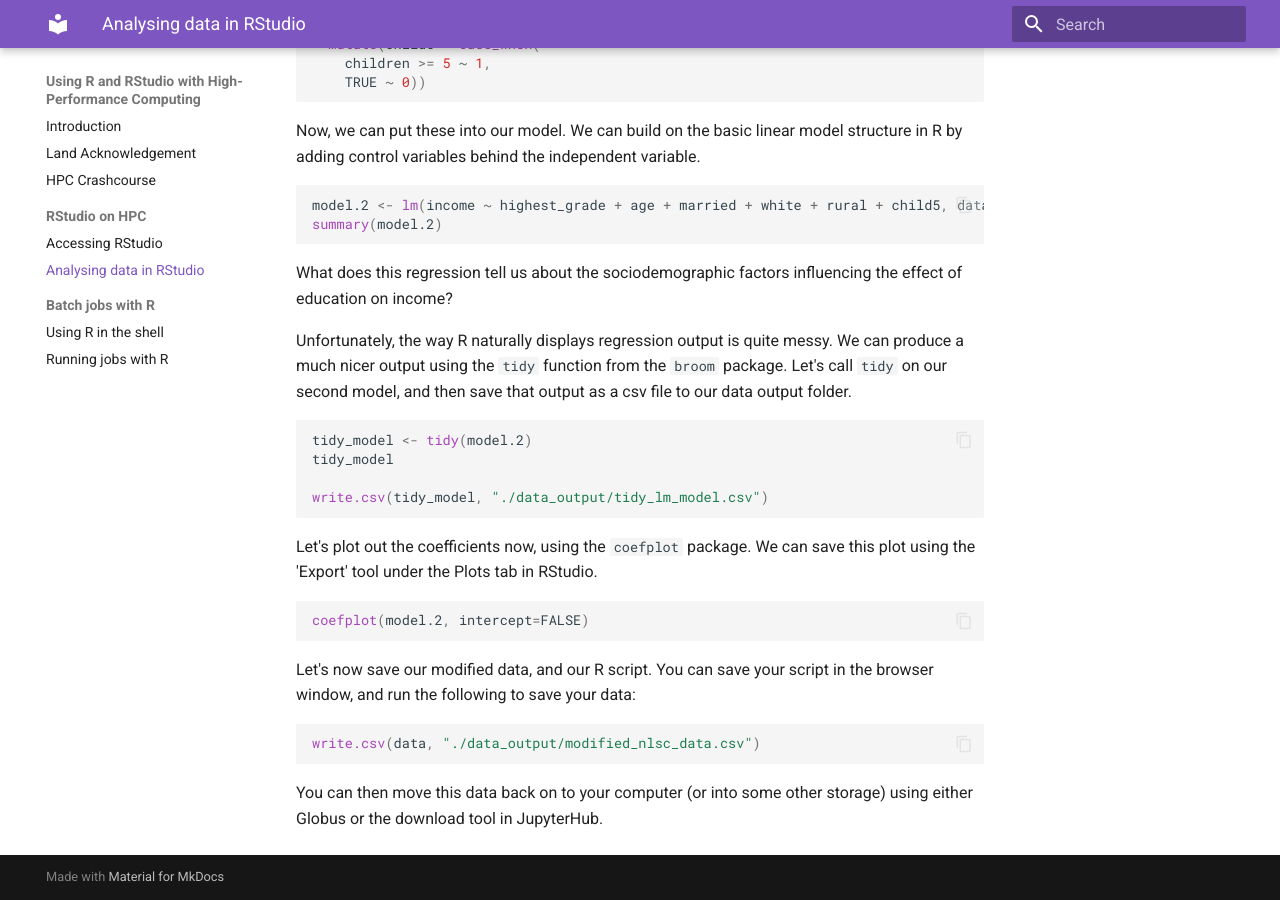
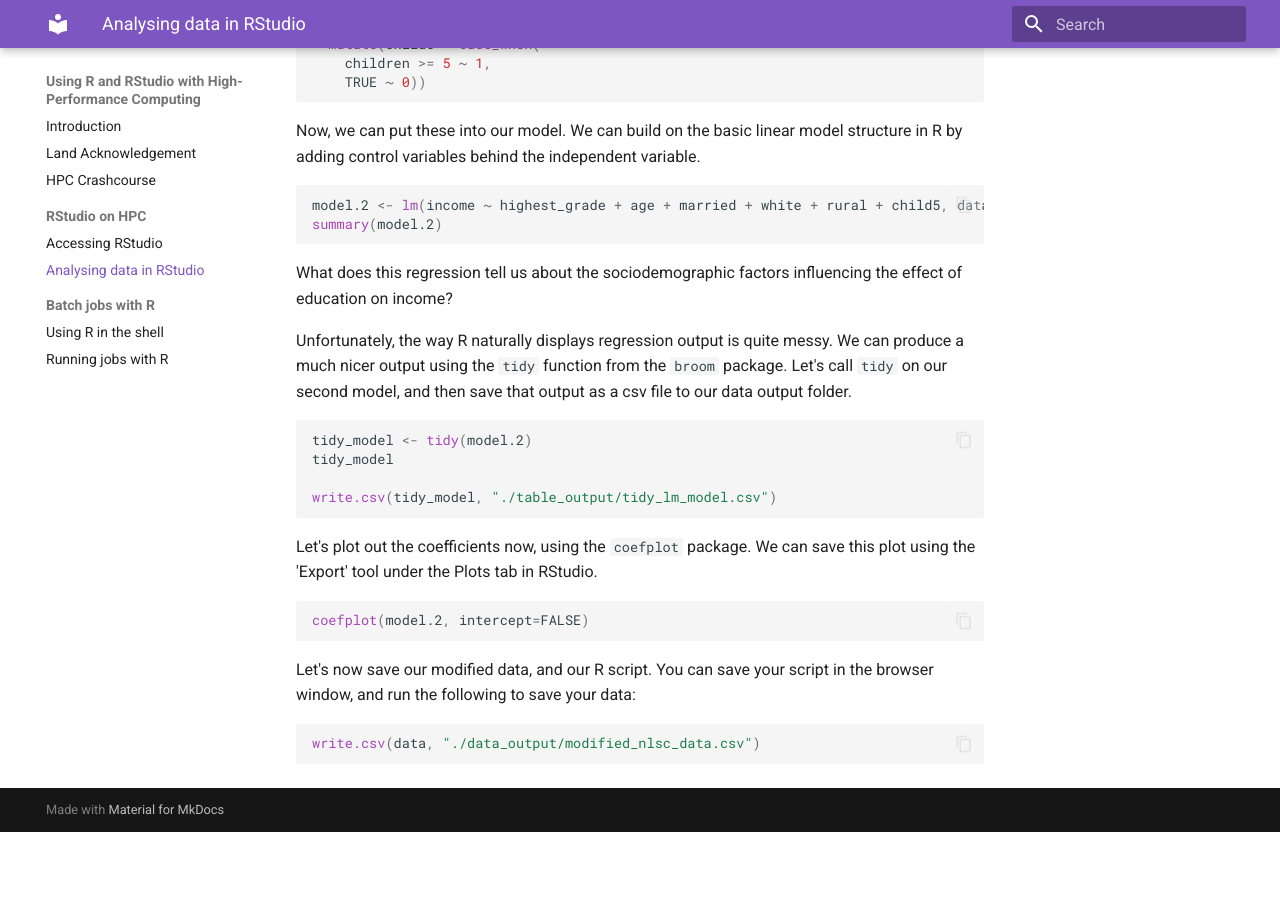
Before and after one commit to finnsdottir/hpc_r_2026, an MkDocs documentation site: the page built from docs/analysing_rstudio.md, in a window 1280 px wide and 900 px high, scrolled down 3519 px. Built offline with MkDocs 1.6.1 and Material for MkDocs 9.7.7, drawn with Linux system fonts in a browser that asks for light colours; after the commit the page ends 4351 px from its top, so only the background shows below that.

Commit message:
fixing a few lines in the codeblocks

````diff
--- a/docs/analysing_rstudio.md
+++ b/docs/analysing_rstudio.md
@@ -147,7 +147,7 @@ Unfortunately, the way R naturally displays regression output is quite messy. We
 tidy_model <- tidy(model.2)
 tidy_model
 
-write.csv(tidy_model, "./data_output/tidy_lm_model.csv")
+write.csv(tidy_model, "./table_output/tidy_lm_model.csv")
 ```
 
 Let's plot out the coefficients now, using the `coefplot` package. We can save this plot using the 'Export' tool under the Plots tab in RStudio.
@@ -160,5 +160,3 @@ Let's now save our modified data, and our R script. You can save your script in
 ```R
 write.csv(data, "./data_output/modified_nlsc_data.csv")
 ```
-
-You can then move this data back on to your computer (or into some other storage) using either Globus or the download tool in JupyterHub.
````
